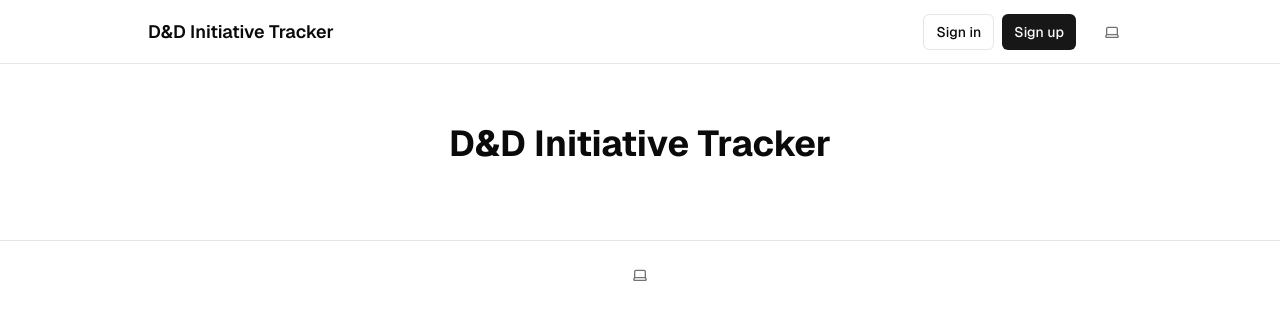
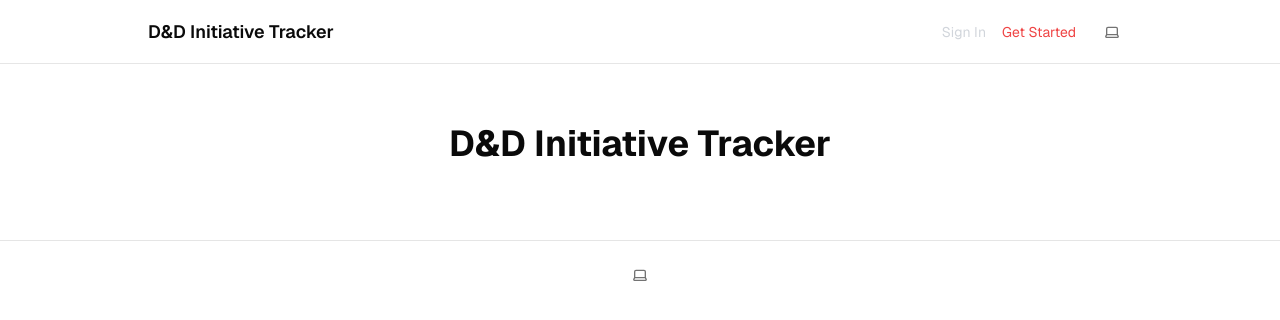
Before and after one commit to rakenduste-programmeerimine-2024/initiative-tracker, a Next.js app: page / in a window 1280 px wide. Shown: the top 320 px of the page. Built offline with nearby package versions, Linux system fonts and the light colour scheme; no server answers.

Commit message:
feat(header): add dynamic profile circle and sign-out functionality

```diff
--- a/app/layout.tsx
+++ b/app/layout.tsx
@@ -1,10 +1,9 @@
-import { EnvVarWarning } from "@/components/env-var-warning";
-import HeaderAuth from "@/components/header-auth";
 import { ThemeSwitcher } from "@/components/theme-switcher";
 import { GeistSans } from "geist/font/sans";
 import { ThemeProvider } from "next-themes";
 import Link from "next/link";
 import "./globals.css";
+import HeaderAuth from "@/components/header-auth";
 
 export const metadata = {
   title: "D&D Initiative Tracker",
--- a/components/header-auth.tsx
+++ b/components/header-auth.tsx
@@ -1,32 +1,62 @@
-import { signOutAction } from "@/app/actions";
+"use client";
+
+import { useEffect, useState } from "react";
+import { createClient } from "@/utils/supabase/client";
 import Link from "next/link";
-import { Button } from "./ui/button";
-import { createClient } from "@/utils/supabase/server";
+import { type User } from "@supabase/supabase-js";
 
-export default async function AuthButton() {
-  const supabase = await createClient();
+export default function HeaderAuth() {
+  const supabase = createClient();
+  const [user, setUser] = useState<User | null>(null);
 
-  const {
-    data: { user },
-  } = await supabase.auth.getUser();
+  useEffect(() => {
+    async function fetchUser() {
+      const { data, error } = await supabase.auth.getUser();
+      if (!error && data.user) {
+        setUser(data.user); // Set the user if authenticated
+      }
+    }
 
-  return user ? (
+    fetchUser();
+  }, [supabase]);
+
+  return (
     <div className="flex items-center gap-4">
-      Hey, {user.email}!
-      <form action={signOutAction}>
-        <Button type="submit" variant={"outline"}>
-          Sign out
-        </Button>
-      </form>
-    </div>
-  ) : (
-    <div className="flex gap-2">
-      <Button asChild size="sm" variant={"outline"}>
-        <Link href="/sign-in">Sign in</Link>
-      </Button>
-      <Button asChild size="sm" variant={"default"}>
-        <Link href="/sign-up">Sign up</Link>
-      </Button>
+      {user ? (
+        <>
+          {/* Profile Circle */}
+          <Link href="/profile">
+            <div
+              className="w-8 h-8 rounded-full bg-gray-500 flex items-center justify-center cursor-pointer hover:bg-gray-400"
+              title="Go to Profile"
+            >
+              <span className="text-sm text-white font-bold">
+                {user.email.charAt(0).toUpperCase()} {/* First letter of email */}
+              </span>
+            </div>
+          </Link>
+          {/* Sign Out Button */}
+          <button
+            onClick={async () => {
+              await supabase.auth.signOut();
+              window.location.reload(); // Refresh to reset state
+            }}
+            className="px-4 py-2 bg-red-600 rounded text-white hover:bg-red-700"
+          >
+            Sign Out
+          </button>
+        </>
+      ) : (
+        <>
+          {/* Sign In/Sign Up Links */}
+          <Link href="/sign-in" className="text-sm text-gray-300 hover:underline">
+            Sign In
+          </Link>
+          <Link href="/sign-up" className="text-sm text-red-500 hover:underline">
+            Get Started
+          </Link>
+        </>
+      )}
     </div>
   );
 }
```
